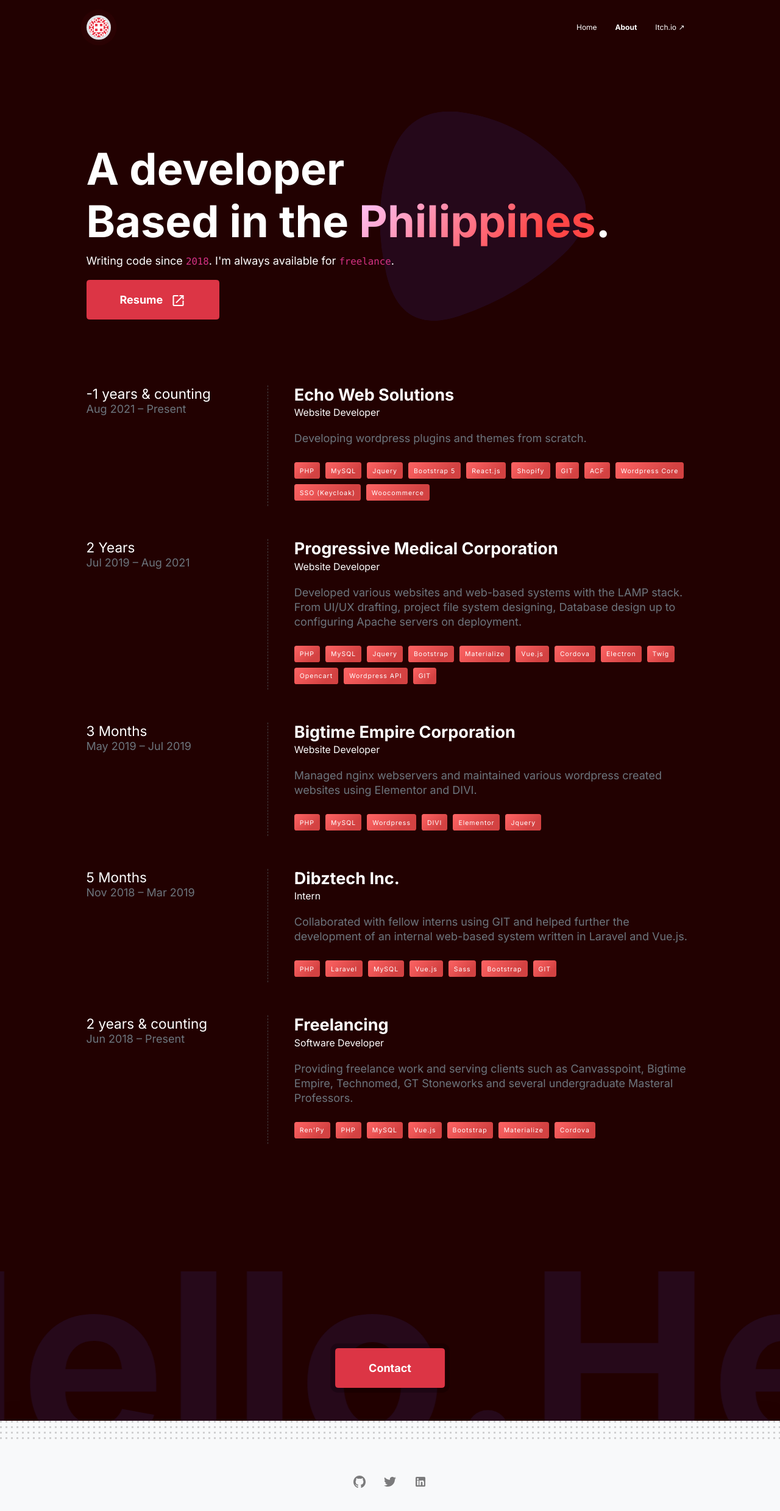
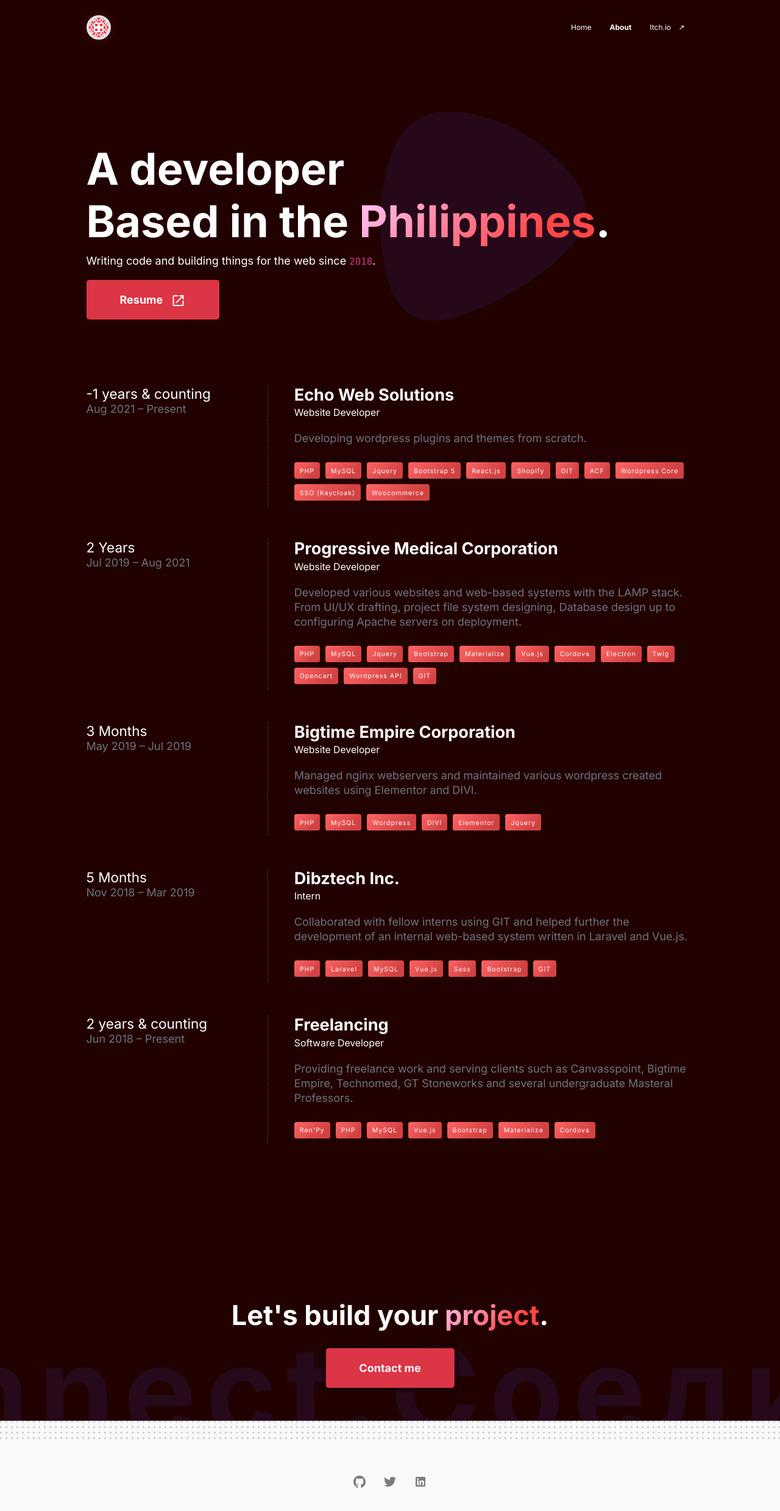
Before and after one commit to jpneey/jpburato.now.sh.dev, a Vue app: page /about in a window 1280 px wide. Shown: the top 2478 px of the page at 61% size. Built offline with nearby package versions, Linux system fonts and the light colour scheme.

Commit message:
fix: updated footer

```diff
--- a/public/css/main.css
+++ b/public/css/main.css
@@ -378,12 +378,13 @@
   width: 100%;
 }
  .hello h3 {
-  font-size: 400px;
+  font-size: 200px;
   color: #26091a;
   font-weight: 900;
   margin: 0;
-  line-height: 1;
+  line-height: 300px;
   text-align: center;
+  letter-spacing: 15px;
   white-space: nowrap;
 }
 .track {
--- a/src/App.vue
+++ b/src/App.vue
@@ -12,7 +12,7 @@
       <div class="nav-links">
         <router-link to="/" class="nav-a">Home</router-link>
         <router-link to="/about/" class="nav-a">About</router-link>
-        <a href="https://jpe.itch.io/" target="_blank" class="nav-a">Itch.io &#8599;</a>
+        <a href="https://jpe.itch.io/" target="_blank" class="nav-a">Itch.io<span class="d-none d-md-inline ps-2"> &#8599;</span></a>
       </div>
     </div>
   </div>
@@ -21,10 +21,12 @@
 
   <div class="hello">
     <div class="track">
-      <h3>Hello.Hello.Hello.</h3>
+      <h3>Connect.Соединять.Verbinden.Kumonekta</h3>
     </div>
-    <a href="mailto:johnpaulburato.jp@gmail.com" class="btn btn-danger fw-bold py-3 px-5 position-absolute bottom-0 mb-5 start-50 translate-middle-x pulse">Contact</a>
-
+    <div class="position-absolute bottom-0 mb-5 start-50 translate-middle-x text-center text">
+      <h2 class="h1 text-white fw-bold hero mb-4">Let's build your <em>project</em>.</h2>
+      <a href="mailto:johnpaulburato.jp@gmail.com" class="btn btn-danger fw-bold py-3 px-5 pulse">Contact me</a>
+    </div>
   </div>
 
   <div class="bg-light shadow-lg">
--- a/src/views/About.vue
+++ b/src/views/About.vue
@@ -5,7 +5,7 @@
         <h1 class="text-white mt-5 hero fw-bold mb-2">
           A developer<br>Based in the <em>Philippines</em>.
         </h1>
-        <p class="text-white mb-3">Writing code since <code>2018</code>. I'm always available for <code>freelance</code>.</p>
+        <p class="text-white mb-3">Writing code and building things for the web since <code>2018</code>.</p>
         <a href="./asset/jp-resume.pdf" target="_blank" class="btn btn-danger fw-bold py-3 px-5 me-3">Resume <i class="material-icons align-middle ms-2">open_in_new</i></a>
       </div>
     </div>
```
